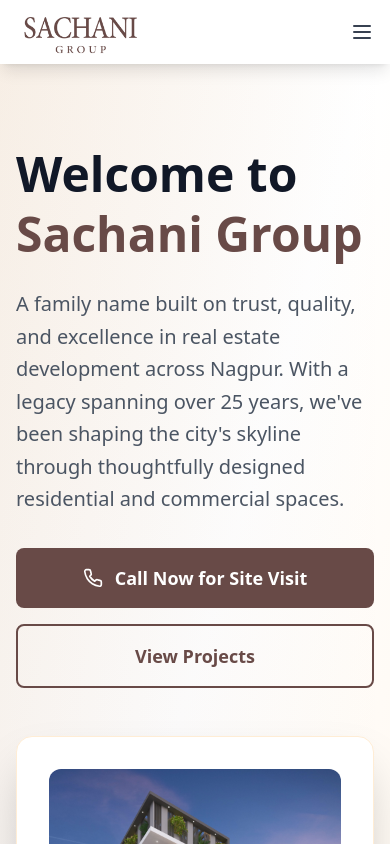
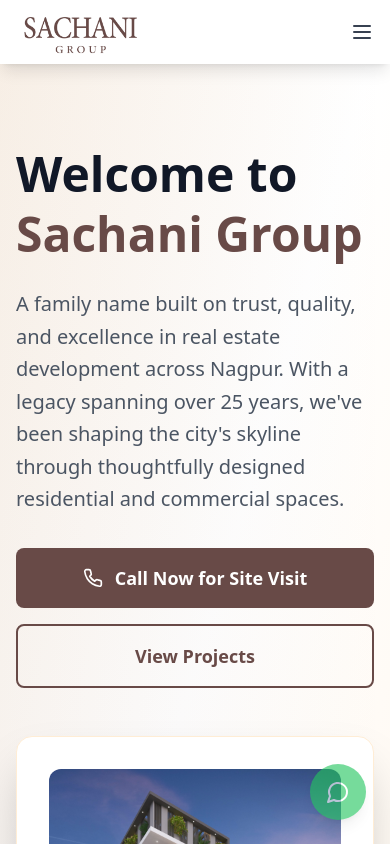
Before and after one commit to ralcosuperstar/sachani-nagpur-homes, a React (Vite) app: page / in a window 390 px wide. Shown: the top 844 px of the page. Built offline with nearby package versions, Linux system fonts and the light colour scheme.

Commit message:
Add WhatsApp chat button
Adds a WhatsApp chat button with a pre-loaded message and specified phone number.

```diff
--- a/src/App.tsx
+++ b/src/App.tsx
@@ -5,6 +5,7 @@ import { TooltipProvider } from "@/components/ui/tooltip";
 import { QueryClient, QueryClientProvider } from "@tanstack/react-query";
 import { BrowserRouter, Routes, Route } from "react-router-dom";
 import ScrollToTop from "@/components/ScrollToTop";
+import WhatsAppButton from "@/components/WhatsAppButton";
 import Index from "./pages/Index";
 import About from "./pages/About";
 import Projects from "./pages/Projects";
@@ -22,6 +23,7 @@ const App = () => (
       <Sonner />
       <BrowserRouter>
         <ScrollToTop />
+        <WhatsAppButton />
         <Routes>
           <Route path="/" element={<Index />} />
           <Route path="/about" element={<About />} />
--- /dev/null
+++ b/src/components/WhatsAppButton.tsx
@@ -0,0 +1,50 @@
+import React, { useState } from 'react';
+import { MessageCircle, X } from 'lucide-react';
+
+const WhatsAppButton = () => {
+  const [isHovered, setIsHovered] = useState(false);
+  const phoneNumber = '+918262011135';
+  const message = 'Hello! I am visiting from your website and would like more information about your projects.';
+
+  const handleWhatsAppClick = () => {
+    const encodedMessage = encodeURIComponent(message);
+    const whatsappUrl = `https://wa.me/${phoneNumber.replace(/[^0-9]/g, '')}?text=${encodedMessage}`;
+    window.open(whatsappUrl, '_blank');
+  };
+
+  return (
+    <div className="fixed bottom-6 right-6 z-50">
+      {/* Popup Text */}
+      <div
+        className={`absolute bottom-16 right-0 bg-white rounded-lg shadow-lg p-3 max-w-xs transition-all duration-300 ${
+          isHovered ? 'opacity-100 translate-y-0' : 'opacity-0 translate-y-2 pointer-events-none'
+        }`}
+      >
+        <div className="relative">
+          <p className="text-sm text-gray-700 mb-2">
+            Need help? Chat with us on WhatsApp!
+          </p>
+          <div className="flex items-center text-xs text-gray-500">
+            <div className="w-2 h-2 bg-green-500 rounded-full mr-2"></div>
+            Online now
+          </div>
+          {/* Arrow pointing down */}
+          <div className="absolute -bottom-2 right-6 w-0 h-0 border-l-4 border-r-4 border-t-4 border-l-transparent border-r-transparent border-t-white"></div>
+        </div>
+      </div>
+
+      {/* WhatsApp Button */}
+      <button
+        onClick={handleWhatsAppClick}
+        onMouseEnter={() => setIsHovered(true)}
+        onMouseLeave={() => setIsHovered(false)}
+        className="bg-green-500 hover:bg-green-600 text-white p-4 rounded-full shadow-lg hover:shadow-xl transition-all duration-300 transform hover:scale-110 animate-pulse hover:animate-none"
+        aria-label="Chat on WhatsApp"
+      >
+        <MessageCircle size={24} />
+      </button>
+    </div>
+  );
+};
+
+export default WhatsAppButton;
```
